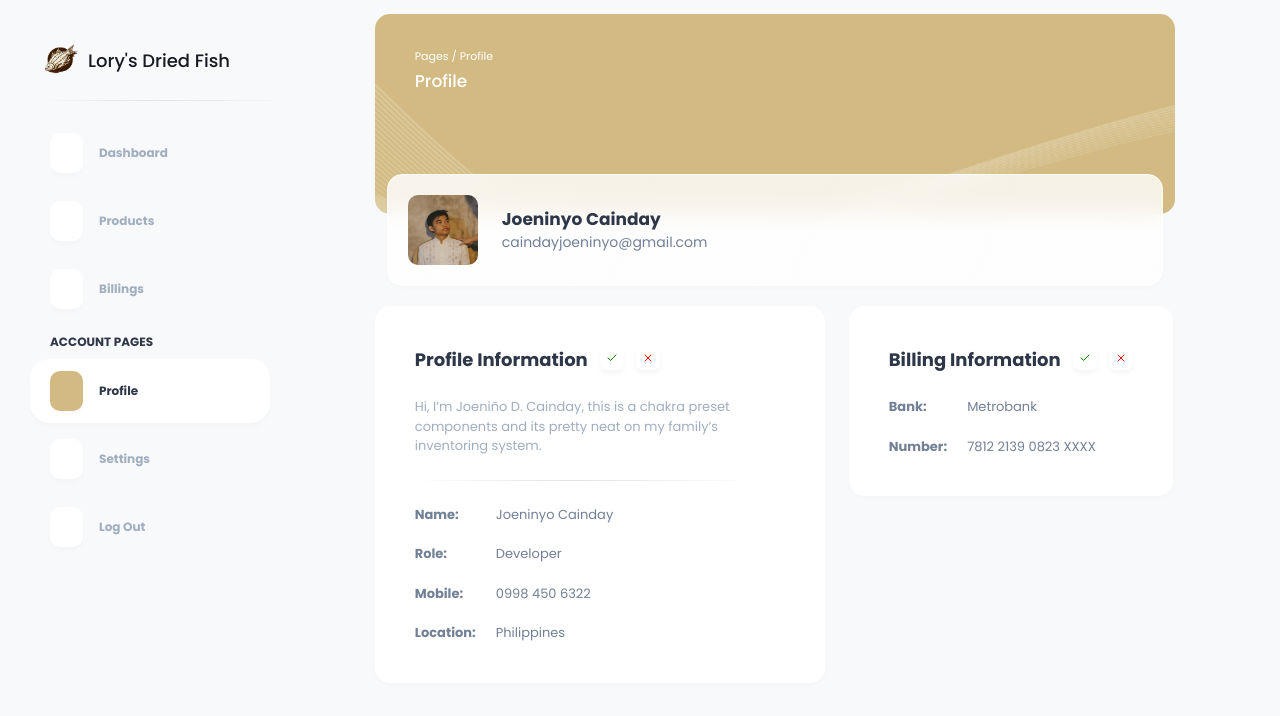
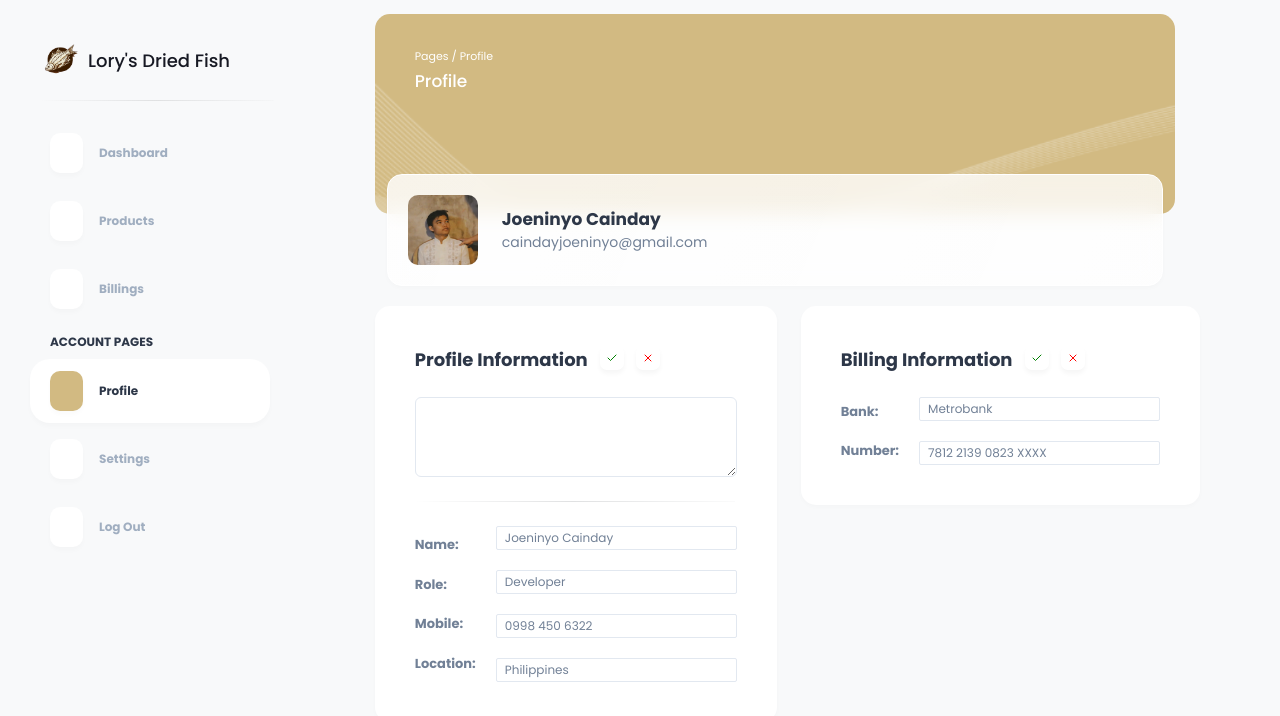
Before and after one commit to mihkuno/BULOR, a React (Vite) app: page /profile in a window 1280 px wide. Shown: the top 716 px of the page. Built offline with nearby package versions, Linux system fonts and the light colour scheme; some icons are missing.

Commit message:
added profile edit input

```diff
--- a/src/components/ProfileBillingInfo.jsx
+++ b/src/components/ProfileBillingInfo.jsx
@@ -1,4 +1,4 @@
-import { Image, Text, Flex, VStack, HStack } from '@chakra-ui/react';
+import { Input, Text, VStack, HStack } from '@chakra-ui/react';
 import { Check, X, Edit2 } from 'react-feather';
 import ButtonIcon from './ButtonIcon';
 
@@ -32,12 +32,14 @@ function ProfileBillingInfo() {
 				</VStack>
 
 				<VStack alignItems={'flex-start'} spacing={5}>
-					<Text color={'gray.500'} fontSize={13}>
+					{/* <Text color={'gray.500'} fontSize={13}>
 						Metrobank
 					</Text>
 					<Text color={'gray.500'} fontSize={13}>
 						7812 2139 0823 XXXX
-					</Text>
+					</Text> */}
+					<Input size={'xs'} placeholder="Metrobank" />
+					<Input size={'xs'} placeholder="7812 2139 0823 XXXX" />
 				</VStack>
 			</HStack>
 		</VStack>
--- a/src/components/ProfileUserInfo.jsx
+++ b/src/components/ProfileUserInfo.jsx
@@ -1,4 +1,4 @@
-import { Image, Text, Flex, VStack, HStack } from '@chakra-ui/react';
+import { Input, Textarea, Image, Text, VStack, HStack } from '@chakra-ui/react';
 import { Check, X, Edit2 } from 'react-feather';
 import ButtonIcon from './ButtonIcon';
 
@@ -21,10 +21,12 @@ function ProfileUserInfo() {
 				<ButtonIcon Icon={X} color={'red'} />
 			</HStack>
 
-			<Text fontSize={13} color={'#A0AEC0'}>
+			{/* <Text fontSize={13} color={'#A0AEC0'}>
 				Hi, I’m Joeniño D. Cainday, this is a chakra preset components and its pretty neat on my
 				family’s inventoring system.
-			</Text>
+			</Text> */}
+
+			<Textarea fontSize={13} />
 
 			<Image src="src/assets/profile_divider.svg" my={2} />
 
@@ -45,7 +47,7 @@ function ProfileUserInfo() {
 				</VStack>
 
 				<VStack alignItems={'flex-start'} spacing={5}>
-					<Text color={'gray.500'} fontSize={13}>
+					{/* <Text color={'gray.500'} fontSize={13}>
 						Joeninyo Cainday
 					</Text>
 					<Text color={'gray.500'} fontSize={13}>
@@ -56,7 +58,12 @@ function ProfileUserInfo() {
 					</Text>
 					<Text color={'gray.500'} fontSize={13}>
 						Philippines
-					</Text>
+					</Text> */}
+
+					<Input size={'xs'} placeholder="Joeninyo Cainday" />
+					<Input size={'xs'} placeholder="Developer" />
+					<Input size={'xs'} placeholder="0998 450 6322" />
+					<Input size={'xs'} placeholder="Philippines" />
 				</VStack>
 			</HStack>
 		</VStack>
```
